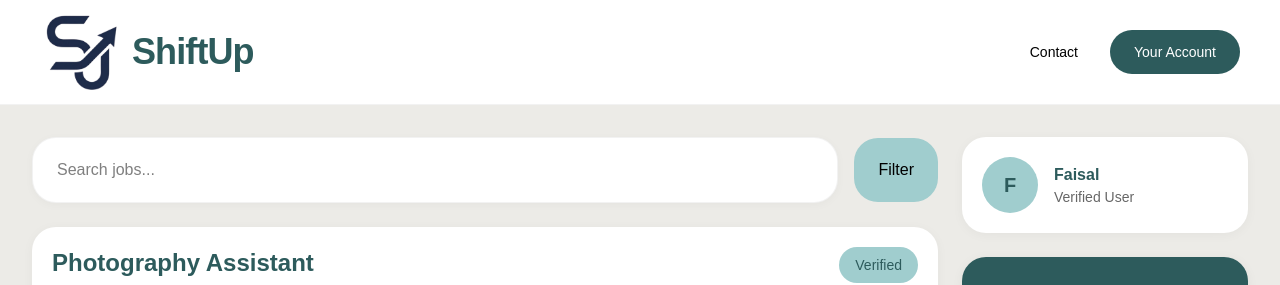
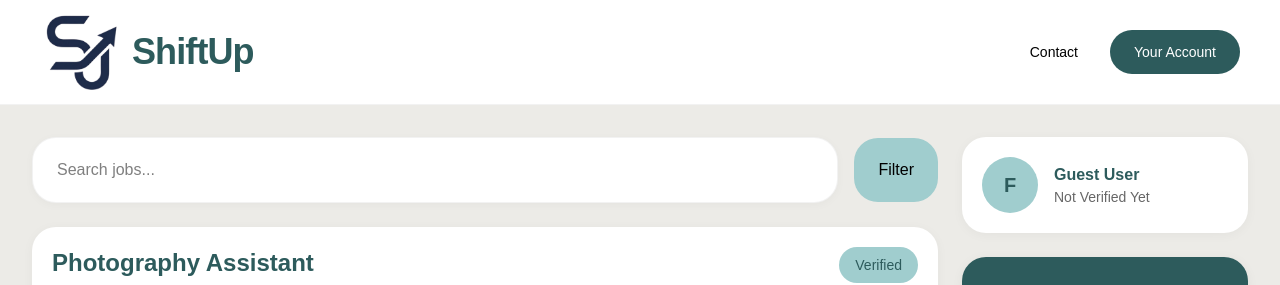
Before and after one commit to FaisalAlmarzouqi/Shiftup, a Next.js app in the folder frontend/: page /dashboard in a window 1280 px wide. Shown: the top 285 px of the page. Built offline with nearby package versions, Linux system fonts and the light colour scheme.

Commit message:
adding deployment

```diff
--- a/frontend/app/dashboard/page.tsx
+++ b/frontend/app/dashboard/page.tsx
@@ -167,11 +167,11 @@ export default function DashboardPage() {
 
                 <div>
                   <h3 className="font-bold text-[#2D5B5C]">
-                    Faisal
+                    Guest User
                   </h3>
 
                   <p className="text-sm text-black/60">
-                    Verified User
+                    Not Verified Yet
                   </p>
                 </div>
 
--- a/frontend/app/page.tsx
+++ b/frontend/app/page.tsx
@@ -42,7 +42,7 @@ export default function home() {
 
           {/* GET STARTED */}
           <a
-            href="/login"
+            href="/dashboard"
             className="rounded-3xl bg-white p-8 text-left shadow-[0_2px_12px_rgba(0,0,0,0.04)] transition hover:scale-[1.02]"
           >
 
```
